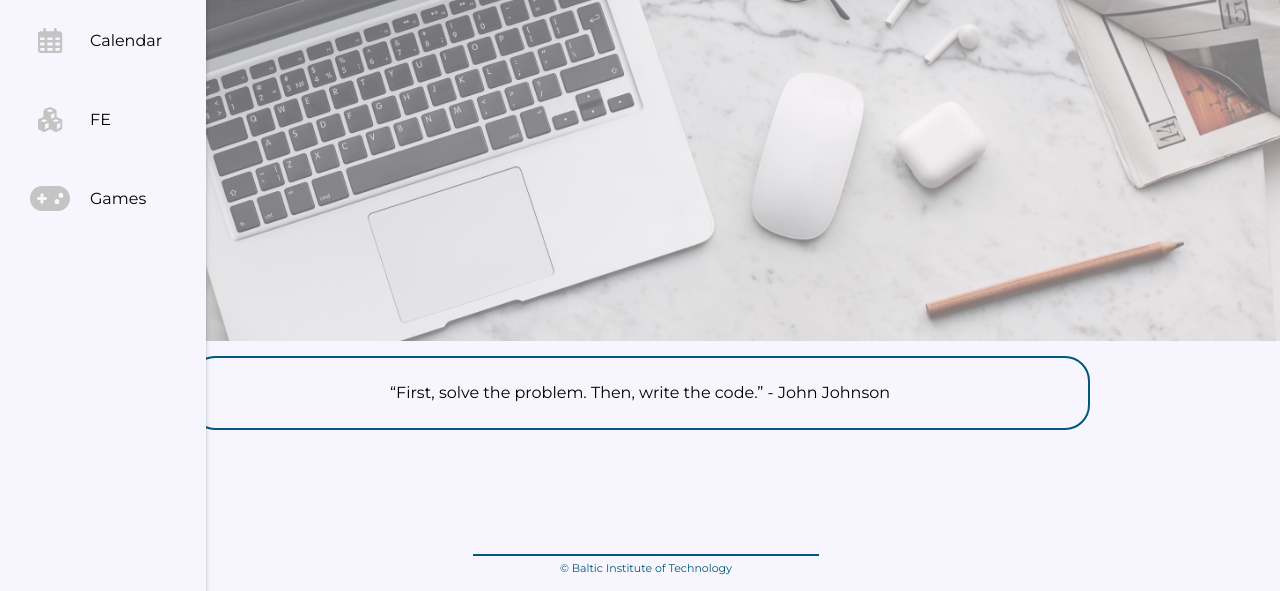
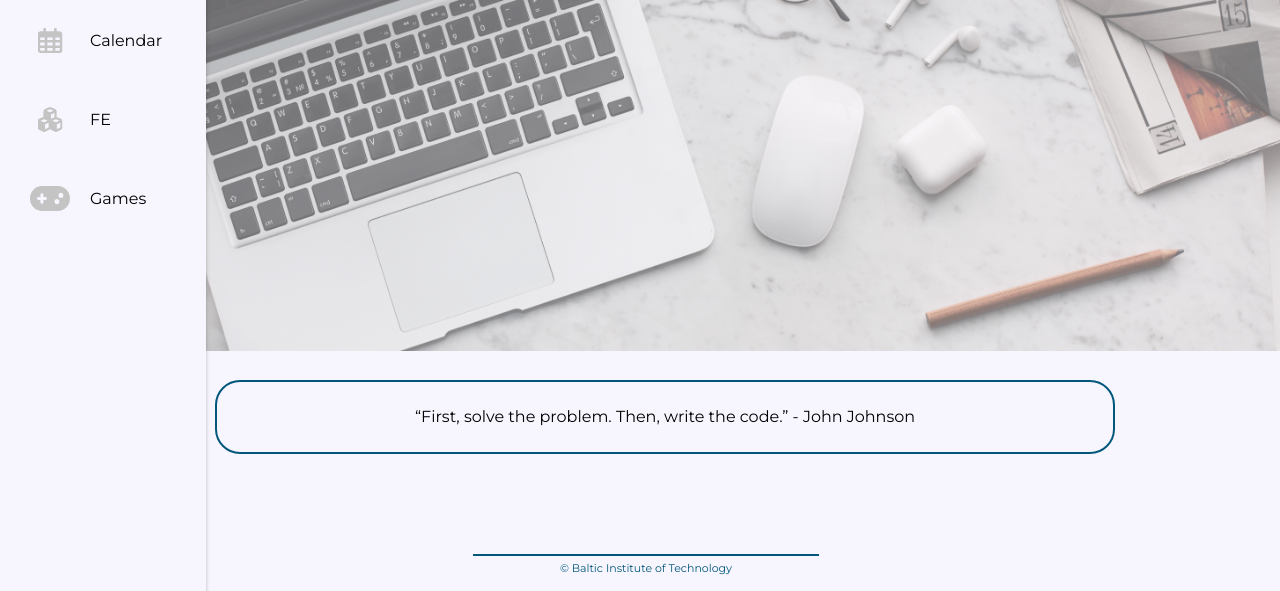
Before and after one commit to Tyroxy/BIT, a website: page index.html in a window 1280 px wide. Shown: the part 209-800 px from the top of the page. Drawn offline with Linux system fonts and the light colour scheme.

Commit message:
Sidebar fixing

```diff
--- a/styles/home.css
+++ b/styles/home.css
@@ -9,8 +9,7 @@
     flex-direction: row;
     justify-content: space-around;
     width: 100%
-  }
-
+}
 
 .hi {
     margin-left: 50px;
@@ -37,7 +36,7 @@
     font-size: 32px;
     line-height: 35px;
     color: blue;
-  }
+}
 
 .date {
     margin-top: -10px;
@@ -46,26 +45,22 @@
     line-height: 26px;
 }
 
-.mid{
+.mid {
     margin-top: 20px;
 }
 
 
 .bg-img {
     width: 100%;
-    /* height: 390px; */
-       object-fit: 110%;
+    height: 390px;
+    object-fit: 110%;
     object-position:top;
 }
 
-.box{
-    /* padding: 25px; */
-margin-top: 1%;
+.box {
+    padding: 25px;
     width: 800px;
     margin-left: calc(50% - 400px);
-    /* object-position: center; */
-    /* object-position: bottom; */
-    /* margin-bottom: 10px; */
 }
 
 .text {
--- a/styles/layout.css
+++ b/styles/layout.css
@@ -5,8 +5,6 @@ body {
   }
 
 .main-nav {
-    /* width: 100px;
-    height: 100vh; */
     width: 100px;
     height: 100%;
     background-color: #F7F6FF;
@@ -36,40 +34,24 @@ nav > hr {
     position: relative;
     top: 15px;
     margin: 15px 0 15px 15px;
-  /* padding: 0; */
     width: 85px;
     height: 64px;
-
-  /* text-align: left; */
     background-color: transparent;
     border-radius: 25px 0px 0px 25px;
-  /* transform: translate(-50%, -50%); */
-  /* display: flex;
-  justify-content: flex-start;
-  gap: 20px; */
   }
 
 
 .icon-left {
-    /* display: inline-block; */
     top: 2%;
     margin: 15px 0 15px 10px;
     left: 25px;
     position: relative;
     transform: translate(-50%);
-    /* margin: 34px 0 34px 8px; */
-}
-
-.hom {
-  fill: #c4c4c4;
-
   }
 
 .link {
     position: absolute;
-    /* display: inline-block; */
     color: #c4c4c4;
-    /* top: 50%; */
     margin: 15px 0 15px 40px;
     text-align: left;
     visibility: hidden;
@@ -103,7 +85,6 @@ nav > hr {
     background-color: #fff;
     max-width: 191px;
     width: 191px;
-    /* transition: opacity 1.8s linear; */
     transition-delay: 0.1s;
   }
 
@@ -147,27 +128,12 @@ a:hover {
     font-size: 11px;
     bottom: 10px;
     width: 346px;
-
   }
 
 footer > hr {
     padding: 0px;
     border: 0.5px solid #02577A;
   }
-
-/* .main-nav > .column:first-of-type {
-    padding: 16px;
-    background-color: #fff;
-  }
-
-.main-nav > .column:first-of-type > .icon-left {
-    left: 17px;
-  }
-
-.main-nav > .column:first-of-type a {
-    color: #02577a;
-    margin-left: 65px;
-  } */
 
 .main-nav .column:last-child .icon-left {
     left: 25px;
@@ -176,9 +142,3 @@ footer > hr {
   .main-nav .column:last-child a {
     margin-left: 25px;
   }
-
-  /* .main-nav .column .icon-left {
-    position: relative;
-    left: 25px;
-  }
- */
```
Lines whose indentation alone changed are shown as unchanged.
